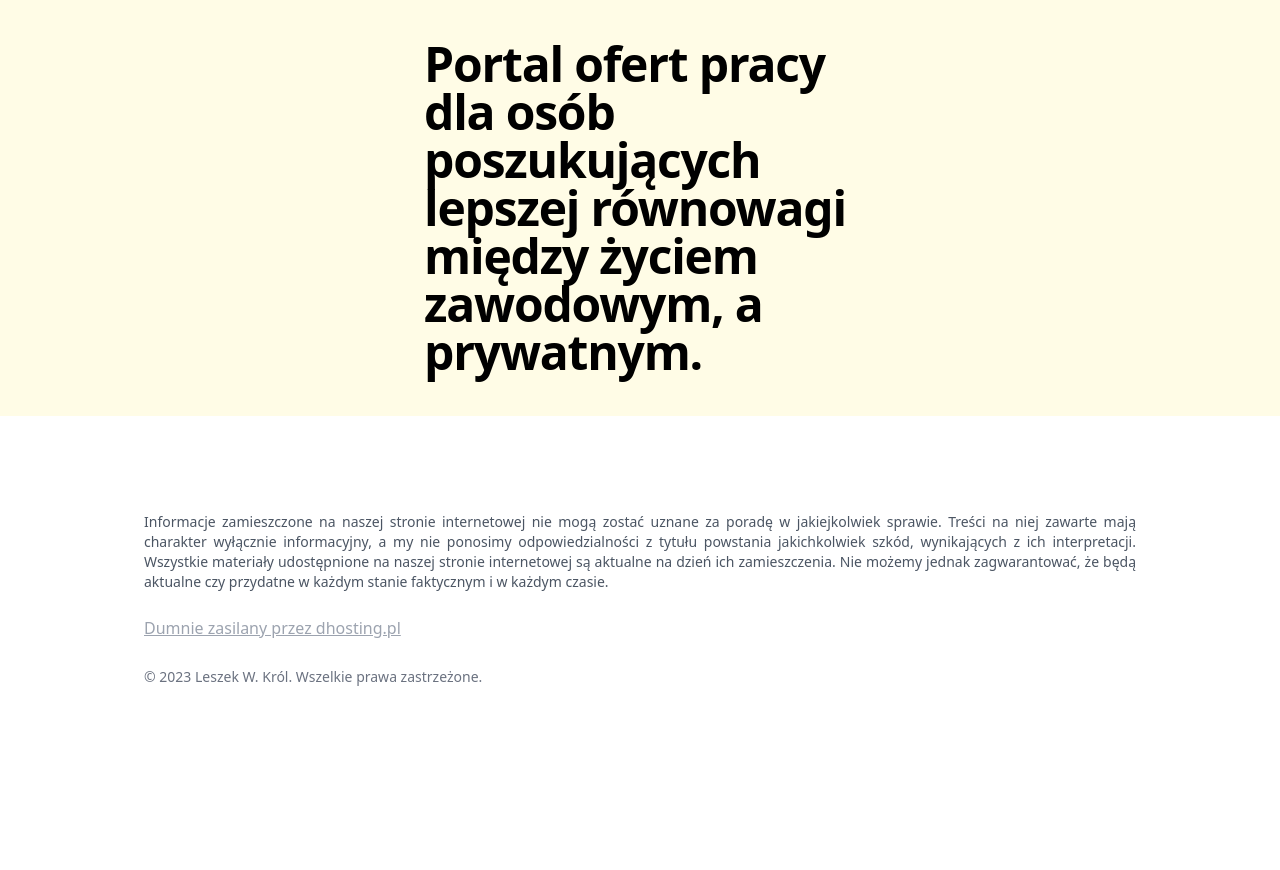
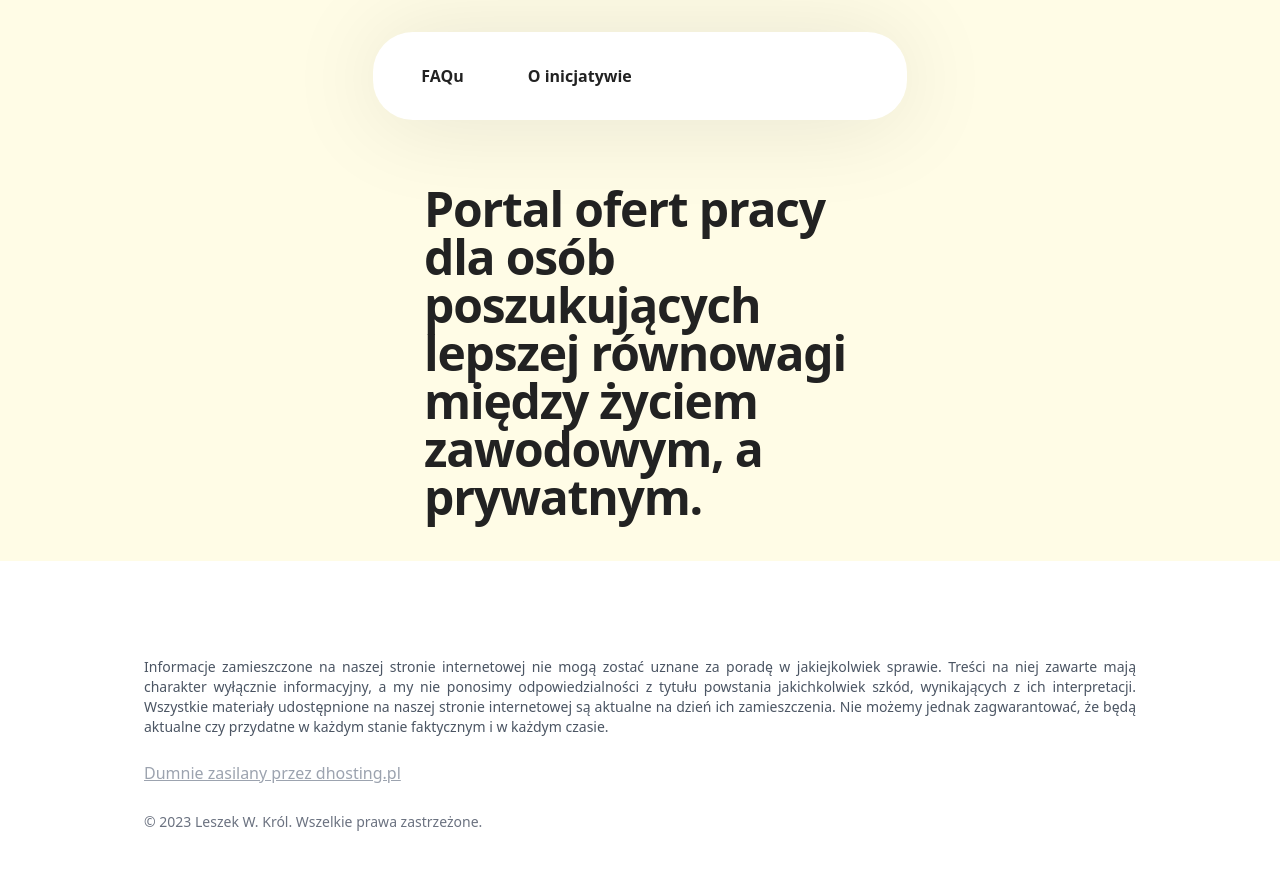
Before and after one commit to leszekkrol/4dnipracy.pl, a Nuxt app: page /faq in a window 1280 px wide. Shown: the top 870 px of the page. Before the commit the page ends 800 px from the top, so only its background shows below. Built offline with nearby package versions, Linux system fonts and the light colour scheme.

Commit message:
:construction: Working on homepage

```diff
--- a/assets/main.css
+++ b/assets/main.css
@@ -1,8 +1,51 @@
 @tailwind base;
 @tailwind components;
 @tailwind utilities;
+
+*, ::before, ::after {
+  --nav-offset-shadow: 0 0 #0000;
+  --nav-ring-shadow: 0 0 #0000;
+  --text-opacity: 1;
+}
+
+body {
+  color: rgba(34, 34, 34, var(--text-opacity));
+}
 
 .bg-yellow-v1 {
   --bg-opacity: 1;
   background-color: rgba(255, 252, 230, var(--bg-opacity));
 }
+
+.rounded-40 {
+  border-radius: 40px;
+}
+
+.pt-100 {
+  padding-top: 185px;
+}
+
+.shadow-x-xsm {
+  --nav-shadow: 0px 2.65546px 95px rgba(0, 0, 0, 0.1);
+  box-shadow: var(--nav-ring-offset-shadow, 0 0 #0000), var(--nav-ring-shadow, 0 0 #0000), var(--nav-shadow);
+}
+
+.btn-hover-bg:before{
+  content: "";
+  transform: scale(.7) perspective(1px);
+  position: absolute;
+  top: 0px;
+  left: 0px;
+  display: block;
+  height: 100%;
+  width: 100%;
+  border-radius: 40px;
+  opacity: 0;
+  transition: all .2s ease;
+  background: rgba(0,0,0,.05)
+}
+
+.btn-hover-bg.active:before, .btn-hover-bg:hover:before{
+  transform: scale(1.035) perspective(1px);
+  opacity: 1
+}
--- a/components/header.vue
+++ b/components/header.vue
@@ -1,6 +1,6 @@
 <template>
   <header class="bg-yellow-v1">
-    <div class="w-2/5 mx-auto p-10">
+    <div class="w-2/5 mx-auto p-10 pt-100">
       <h2 class="text-5xl tracking-tight leading-20 font-extrabold text-header">
         Portal ofert pracy dla osób poszukujących lepszej równowagi między życiem zawodowym, a prywatnym.
       </h2>
--- /dev/null
+++ b/components/navigation.vue
@@ -0,0 +1,16 @@
+<template>
+  <div class="w-full z-10 fixed pt-8">
+    <div class="flex items-center p-4 bg-white mx-auto rounded-40 shadow-x-xsm lg:w-5/12">
+      <NuxtLink
+        to="/faq"
+        title="FAQu"
+        target="_self"
+        class="btn-hover-bg relative flex items-center font-bold inline-block px-8 py-4">FAQu</NuxtLink>
+      <NuxtLink
+        to="/o-inicjatywie"
+        title="FAQu"
+        target="_self"
+        class="btn-hover-bg relative flex items-center font-bold inline-block px-8 py-4">O inicjatywie</NuxtLink>
+    </div>
+  </div>
+</template>
--- a/layouts/default.vue
+++ b/layouts/default.vue
@@ -1,5 +1,6 @@
 <template>
   <div id="app">
+    <Navigation />
     <Header />
     <NuxtPage />
     <Footer />
--- /dev/null
+++ b/pages/faq.vue
@@ -0,0 +1,5 @@
+<template>
+  <div>
+
+  </div>
+</template>
--- /dev/null
+++ b/pages/o-inicjatywie.vue
@@ -0,0 +1,5 @@
+<template>
+  <div>
+
+  </div>
+</template>
```
